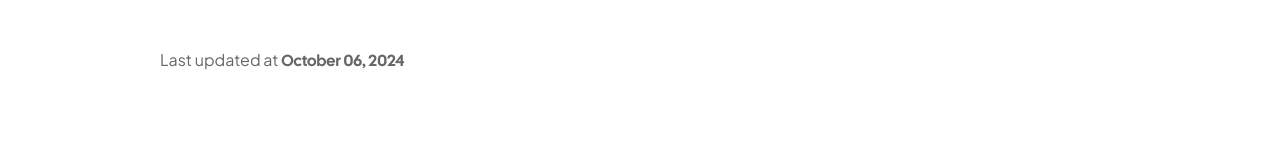
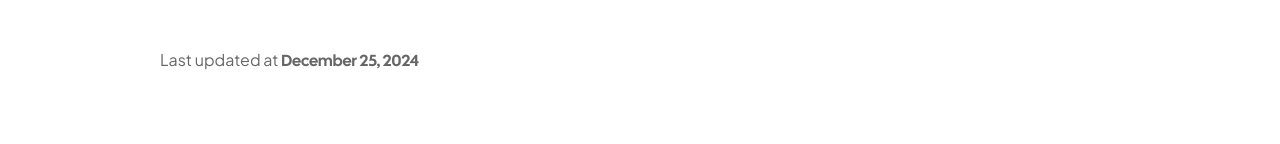
Before and after one commit to VISHWAJ33T/Portfolio, a Next.js app: page /resume in a window 1280 px wide. Shown: the part 864-1008 px from the top of the page. Built offline with nearby package versions, Linux system fonts and the light colour scheme; no server answers.

Commit message:
update: last updated date in career journey section

```diff
--- a/app/resume/career-journey.tsx
+++ b/app/resume/career-journey.tsx
@@ -13,7 +13,7 @@
 import { cn, formatDate } from '@/lib/utils';
 
 const CareerJourney = () => {
-  const lastUpdated = formatDate('2024-10-06');
+  const lastUpdated = formatDate('2024-12-25');
 
   return (
     <>
```
